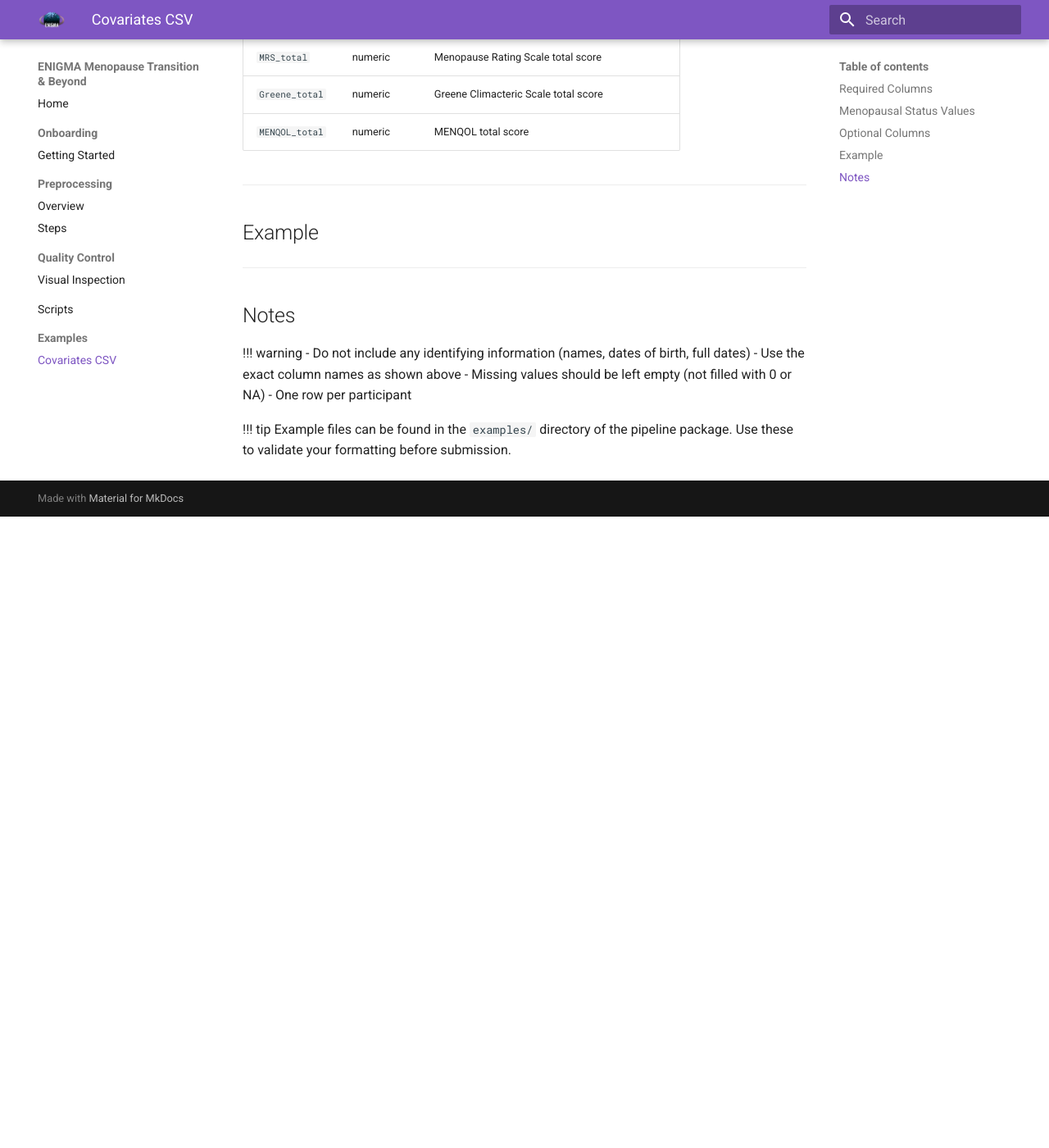
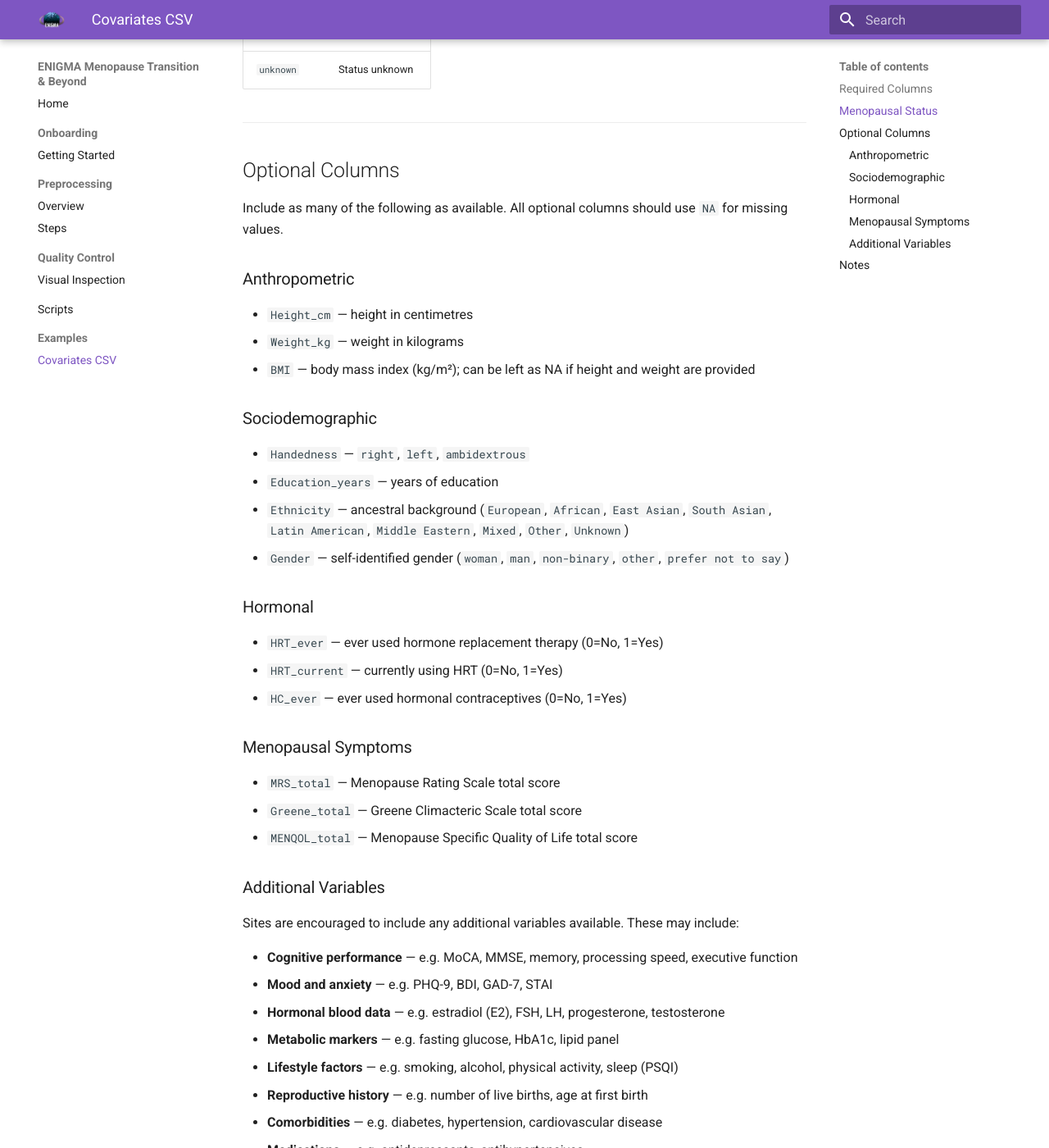
Before and after one commit to gorettiei/enigma-menopause-docs, an MkDocs documentation site: the page built from docs/examples/covariates.md, in a window 1280 px wide and 1400 px high, scrolled down 1784 px. Shown: the whole window at 82% size. Built offline with MkDocs 1.6.1 and Material for MkDocs 9.7.7, drawn with Linux system fonts in a browser that asks for light colours; before the commit the page ends 2414 px from its top, so only the background shows below that; some of the changed text lies outside the part shown.

Commit message:
Update covariates page with new variables and structure

```diff
--- a/docs/examples/covariates.md
+++ b/docs/examples/covariates.md
@@ -12,59 +12,100 @@
 |--------|------|-------------|
 | `SubjID` | string | Unique participant identifier |
 | `Age` | numeric | Age in years |
-| `Sex` | numeric | Biological sex (1=Female, 2=Male) |
+| `Sex` | numeric | Biological sex (0=Female, 1=Male) |
 | `Site` | string | Scanner/site identifier |
-| `Dx` | numeric | Diagnosis (1=Healthy control) |
-| `MenoStatus` | string | Menopausal status (see below) |
-| `FreeSurfer_version` | string | FreeSurfer version used (e.g. 7.4.1) |
+| `FreeSurfer_version` | string | FreeSurfer version used (e.g. 7.4.1, 8.1.0) |
 
 ---
 
-## Menopausal Status Values
+## Menopausal Status
 
-Use the following values for the `MenoStatus` column:
+At least one of the following columns is required to stage menopausal status. Provide as many as available:
+
+| Column | Type | Description |
+|--------|------|-------------|
+| `MenoStatus` | string | Menopausal status — see values below |
+| `HadMenopause` | numeric | Has the participant reached menopause? (0=No, 1=Yes) |
+| `AgeMenopause` | numeric | Age at menopause (if `HadMenopause=1`, otherwise NA) |
+| `MenstrualStatus` | string | Current menstrual status (`regular`, `irregular`, `absent`) |
+| `TimeSinceFinalPeriod_years` | numeric | Years since final menstrual period (if applicable, otherwise NA) |
+
+**`MenoStatus` values:**
+
+If detailed staging is available (preferred):
 
 | Value | Description |
 |-------|-------------|
 | `pre` | Premenopausal |
 | `peri_early` | Early perimenopausal |
 | `peri_late` | Late perimenopausal |
-| `post_early` | Early postmenopausal |
-| `post_late` | Late postmenopausal |
+| `post_early` | Early postmenopausal (< 5 years since FMP) |
+| `post_late` | Late postmenopausal (≥ 5 years since FMP) |
+| `unknown` | Status unknown |
+
+If only basic staging is available:
+
+| Value | Description |
+|-------|-------------|
+| `pre` | Premenopausal |
+| `peri` | Perimenopausal |
+| `post` | Postmenopausal |
 | `unknown` | Status unknown |
 
 ---
 
 ## Optional Columns
 
-Include as many of the following as available:
+Include as many of the following as available. All optional columns should use `NA` for missing values.
 
-| Column | Type | Description |
-|--------|------|-------------|
-| `MenoType` | string | Type of menopause (natural, surgical, chemical) |
-| `AgeMenopause` | numeric | Age at menopause (if postmenopausal) |
-| `HRT_ever` | numeric | Ever used HRT (0=No, 1=Yes) |
-| `HRT_current` | numeric | Currently using HRT (0=No, 1=Yes) |
-| `HC_ever` | numeric | Ever used hormonal contraceptives (0=No, 1=Yes) |
-| `BMI` | numeric | Body mass index (kg/m²) |
-| `Handedness` | string | Handedness (right, left, ambidextrous) |
-| `Education` | numeric | Years of education |
-| `MRS_total` | numeric | Menopause Rating Scale total score |
-| `Greene_total` | numeric | Greene Climacteric Scale total score |
-| `MENQOL_total` | numeric | MENQOL total score |
+### Anthropometric
+- `Height_cm` — height in centimetres
+- `Weight_kg` — weight in kilograms
+- `BMI` — body mass index (kg/m²); can be left as NA if height and weight are provided
 
----
+### Sociodemographic
+- `Handedness` — `right`, `left`, `ambidextrous`
+- `Education_years` — years of education
+- `Ethnicity` — ancestral background (`European`, `African`, `East Asian`, `South Asian`, `Latin American`, `Middle Eastern`, `Mixed`, `Other`, `Unknown`)
+- `Gender` — self-identified gender (`woman`, `man`, `non-binary`, `other`, `prefer not to say`)
 
-## Example
+### Hormonal
+- `HRT_ever` — ever used hormone replacement therapy (0=No, 1=Yes)
+- `HRT_current` — currently using HRT (0=No, 1=Yes)
+- `HC_ever` — ever used hormonal contraceptives (0=No, 1=Yes)
+
+### Menopausal Symptoms
+- `MRS_total` — Menopause Rating Scale total score
+- `Greene_total` — Greene Climacteric Scale total score
+- `MENQOL_total` — Menopause Specific Quality of Life total score
+
+### Additional Variables
+
+Sites are encouraged to include any additional variables available. These may include:
+
+- **Cognitive performance** — e.g. MoCA, MMSE, memory, processing speed, executive function
+- **Mood and anxiety** — e.g. PHQ-9, BDI, GAD-7, STAI
+- **Hormonal blood data** — e.g. estradiol (E2), FSH, LH, progesterone, testosterone
+- **Metabolic markers** — e.g. fasting glucose, HbA1c, lipid panel
+- **Lifestyle factors** — e.g. smoking, alcohol, physical activity, sleep (PSQI)
+- **Reproductive history** — e.g. number of live births, age at first birth
+- **Comorbidities** — e.g. diabetes, hypertension, cardiovascular disease
+- **Medications** — e.g. antidepressants, antihypertensives
+
+For additional variables, use self-explanatory column names and include units where relevant. Contact us if you are unsure how to format any variables.
+
 ---
 
 ## Notes
 
 !!! warning
     - Do not include any identifying information (names, dates of birth, full dates)
-    - Use the exact column names as shown above
-    - Missing values should be left empty (not filled with 0 or NA)
+    - Use the exact column names as shown above for required and recommended variables
+    - Missing values should be coded as `NA`
     - One row per participant
 
 !!! tip
-    Example files can be found in the `examples/` directory of the pipeline package. Use these to validate your formatting before submission.
+    Download the template and example files to get started:
+
+    - [Covariates_template.csv](../assets/Covariates_template.csv) — blank template with column headers only
+    - [Covariates_example.csv](../assets/Covariates_example.csv) — filled example with 15 fictional participants
```
